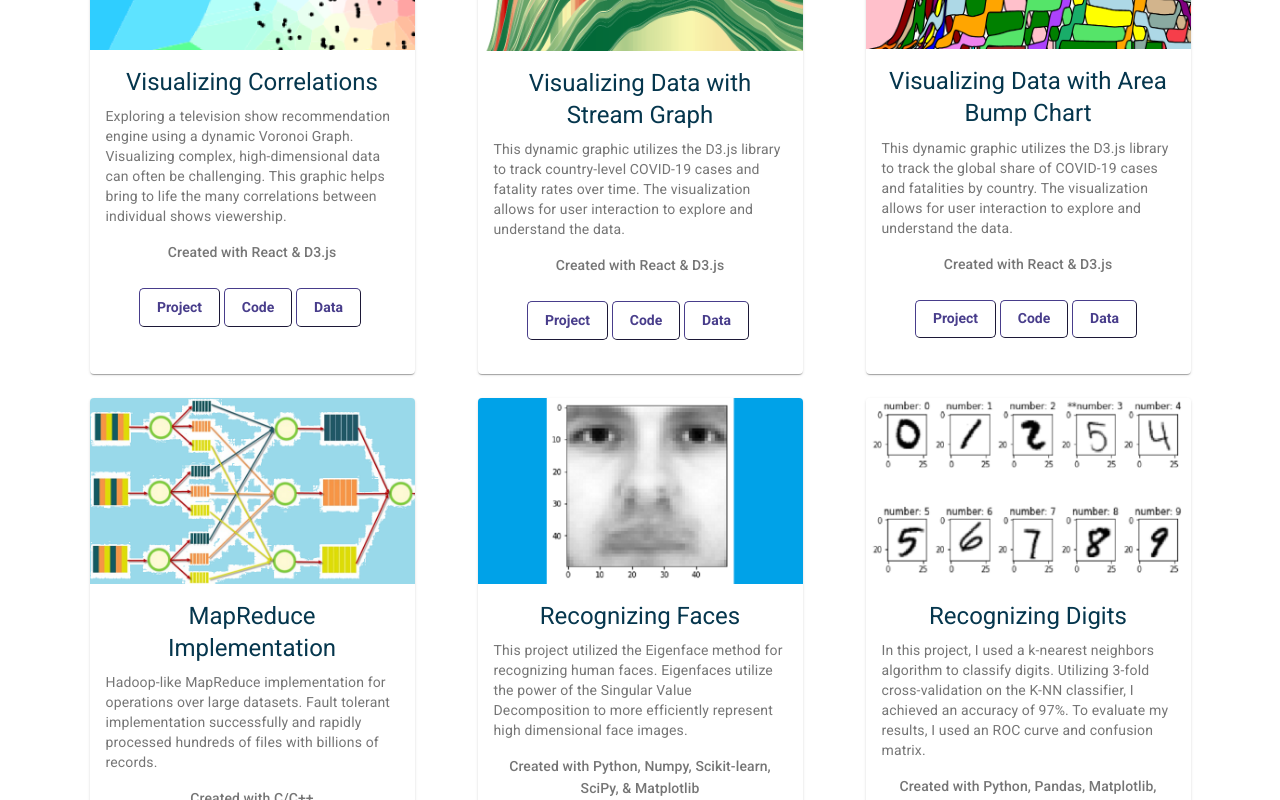
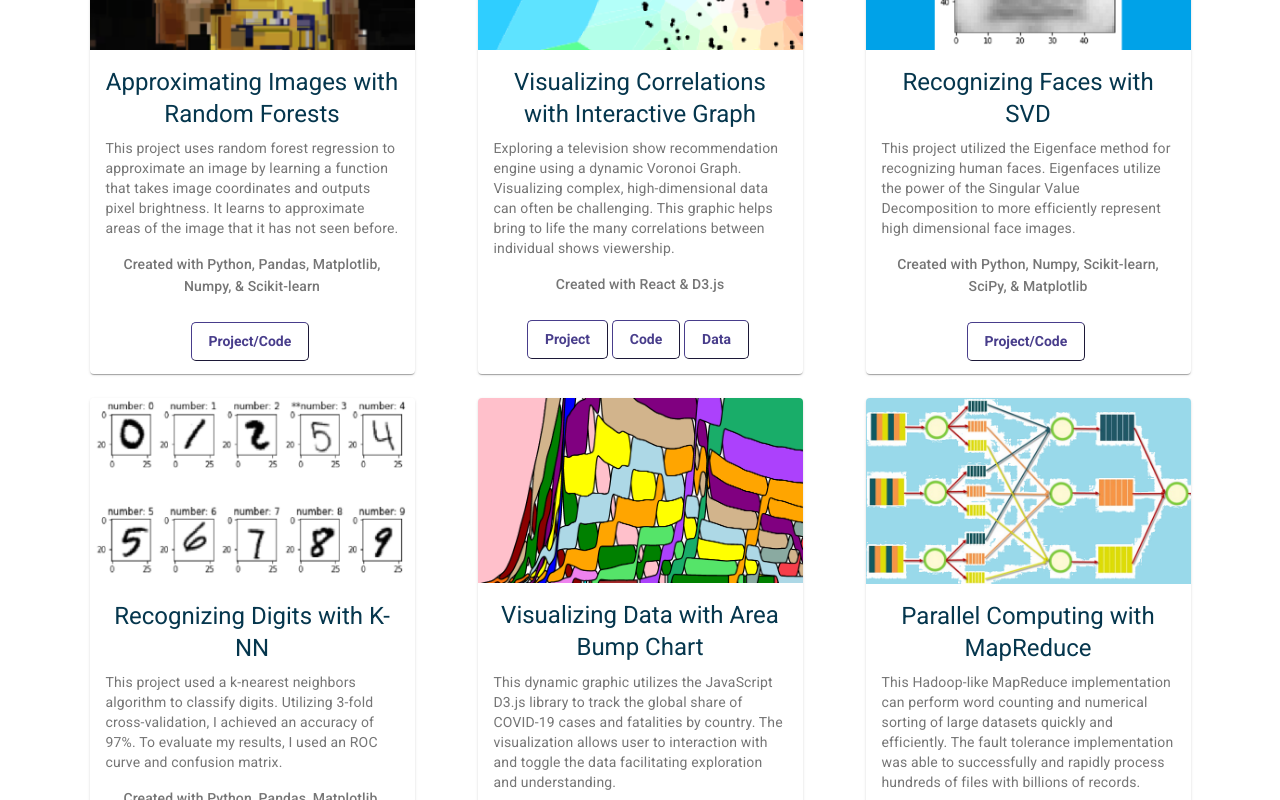
Before and after one commit to tom-shanahan/tom-shanahan.github.io, a React (Create React App) app: page /projects in a window 1280 px wide. Shown: the part 440-1240 px from the top of the page. Built offline with nearby package versions, Linux system fonts and the light colour scheme.

Commit message:
reorganizing project cards, updating links

```diff
--- a/src/components/ProjectsPage.js
+++ b/src/components/ProjectsPage.js
@@ -27,70 +27,47 @@ function ProjectsPage(){
                     >
                         <Grid item xs className="col-lg-4 col-md-6 mb-4 mb-lg-0">
                             <ProjectCard
-                                title="Visualizing Correlations"
+                                title="Approximating Images with Random Forests"
+                                project_page="forest_image"
+                                img='/images/forest_image.png'
+                                tools="Python, Pandas, Matplotlib, Numpy, & Scikit-learn"
+                                code_link="None"
+                                data_link="None"
+                                shortDescription="
+                                This project uses random forest regression to approximate an image by learning a function that takes image coordinates and outputs pixel brightness. It learns to approximate areas of the image that it has not seen before.
+                                "
+                            />
+                        </Grid>
+                        <Grid item xs className="col-lg-4 col-md-6 mb-4 mb-lg-0">
+                            <ProjectCard
+                                title="Visualizing Correlations with Interactive Graph"
                                 project_page="/tv_voronoi"
                                 img='/images/tv_corr.PNG'
                                 tools="React & D3.js"
-                                code_link="tom-shanahan.github.io/blob/master/src/components/VoronoiGraph.js"
+                                code_link="tom-shanahan.github.io/blob/master/src/components/D3_graphs/VoronoiGraph.js"
                                 data_link="https://colab.research.google.com/drive/1JNnXVkwvR1CrOsiIdwod2ZwVKtGYaWqt?usp=sharing"
                                 shortDescription="Exploring a television show recommendation engine using a dynamic Voronoi Graph.
                                 Visualizing complex, high-dimensional data can often be challenging. This graphic helps bring to
                                 life the many correlations between individual shows viewership. "
                             />
                         </Grid>
-                        <Grid item xs className="col-lg-4 col-md-6 mb-4 mb-lg-0">
-                            <ProjectCard
-                                title="Visualizing Data with Stream Graph"
-                                project_page="stream_graph"
-                                img='/images/stream.png'
-                                tools="React & D3.js"
-                                code_link="tom-shanahan.github.io/blob/master/src/components/StreamGraph.js"
-                                data_link="https://colab.research.google.com/drive/1lRCAhOrRBCW8YIJZ4jkjv4A4K1JK5m2s?usp=sharing"
-                                shortDescription="
-                                This dynamic graphic utilizes the D3.js library to track country-level COVID-19 cases and fatality rates over time.
-                                The visualization allows for user interaction to explore and understand the data.
-                                "
-                            />
-                        </Grid>
-                        <Grid item xs className="col-lg-4 col-md-6 mb-4 mb-lg-0">
-                            <ProjectCard
-                                title="Visualizing Data with Area Bump Chart"
-                                project_page="area_bump"
-                                img='/images/bump.png'
-                                tools="React & D3.js"
-                                code_link="tom-shanahan.github.io/blob/master/src/components/AreaBumpGraph.js"
-                                data_link='https://colab.research.google.com/drive/1BYTmrtlquchTl7eTeBpWeYPnctlUDsjg?usp=sharing'
-                                shortDescription="
-                                This dynamic graphic utilizes the D3.js library to track the global share of COVID-19 cases and fatalities by country.
-                                The visualization allows for user interaction to explore and understand the data.
-                                "
-                            />
-                        </Grid>
                         {/*<Grid item xs className="col-lg-4 col-md-6 mb-4 mb-lg-0">*/}
                         {/*    <ProjectCard*/}
-                        {/*        title="Machine Learning"*/}
-                        {/*        project_page="/facial_recog"*/}
-                        {/*        img='/images/machine_learning.png'*/}
+                        {/*        title="Visualizing Data with Stream Graph"*/}
+                        {/*        project_page="stream_graph"*/}
+                        {/*        img='/images/stream.png'*/}
                         {/*        tools="React & D3.js"*/}
-                        {/*        code_link="Machine-Learning-Projects"*/}
-                        {/*        data_link="None"*/}
-                        {/*        shortDescription="Collection of machine learning projects utilizing Pandas, NumPy, Scikit-Learn, and more."*/}
+                        {/*        code_link="tom-shanahan.github.io/blob/master/src/components/D3_graphs/StreamGraph.js"*/}
+                        {/*        data_link="https://colab.research.google.com/drive/1lRCAhOrRBCW8YIJZ4jkjv4A4K1JK5m2s?usp=sharing"*/}
+                        {/*        shortDescription="*/}
+                        {/*        This dynamic graphic utilizes the D3.js library to track country-level COVID-19 cases and fatality rates over time.*/}
+                        {/*        The visualization allows for user interaction to explore and understand the data.*/}
+                        {/*        "*/}
                         {/*    />*/}
                         {/*</Grid>*/}
                         <Grid item xs className="col-lg-4 col-md-6 mb-4 mb-lg-0">
                             <ProjectCard
-                                title="MapReduce Implementation"
-                                project_page="/map_reduce"
-                                img='/images/mapReduce.png'
-                                tools="C/C++"
-                                code_link="MapReduce-Implementation"
-                                data_link='None'
-                                shortDescription="Hadoop-like MapReduce implementation for operations over large datasets. Fault tolerant implementation successfully and rapidly processed hundreds of files with billions of records."
-                            />
-                        </Grid>
-                        <Grid item xs className="col-lg-4 col-md-6 mb-4 mb-lg-0">
-                            <ProjectCard
-                                title="Recognizing Faces"
+                                title="Recognizing Faces with SVD"
                                 project_page="facial_recog"
                                 img='/images/facial_recog.png'
                                 tools="Python, Numpy, Scikit-learn, SciPy, & Matplotlib"
@@ -105,30 +82,44 @@ function ProjectsPage(){
                         </Grid>
                         <Grid item xs className="col-lg-4 col-md-6 mb-4 mb-lg-0">
                             <ProjectCard
-                                title="Recognizing Digits"
+                                title="Recognizing Digits with K-NN"
                                 project_page="digit_recog"
                                 img='/images/digit_recog.png'
                                 tools="Python, Pandas, Matplotlib, Numpy, & Scikit-learn"
                                 code_link="None"
                                 data_link="None"
                                 shortDescription="
-                                In this project, I used a k-nearest neighbors algorithm to classify digits. Utilizing 3-fold cross-validation on the
-                                K-NN classifier, I achieved an accuracy of 97%. To evaluate my results, I used an ROC curve and confusion matrix.
+                                This project used a k-nearest neighbors algorithm to classify digits. Utilizing 3-fold cross-validation, I achieved an accuracy of 97%. To evaluate my results, I used an ROC curve and confusion matrix.
+                                "
+                            />
+                        </Grid>
+
+                        <Grid item xs className="col-lg-4 col-md-6 mb-4 mb-lg-0">
+                            <ProjectCard
+                                title="Visualizing Data with Area Bump Chart"
+                                project_page="area_bump"
+                                img='/images/bump.png'
+                                tools="React & D3.js"
+                                code_link="tom-shanahan.github.io/blob/master/src/components/D3_graphs/AreaBumpGraph.js"
+                                data_link='https://colab.research.google.com/drive/1BYTmrtlquchTl7eTeBpWeYPnctlUDsjg?usp=sharing'
+                                shortDescription="
+                                This dynamic graphic utilizes the JavaScript D3.js library to track the global share of COVID-19 cases and fatalities by country.
+                                The visualization allows user to interaction with and toggle the data facilitating exploration and understanding.
                                 "
                             />
                         </Grid>
                         <Grid item xs className="col-lg-4 col-md-6 mb-4 mb-lg-0">
                             <ProjectCard
-                                title="Approximating Images with Random Forests"
-                                project_page="forest_image"
-                                img='/images/forest_image.png'
-                                tools="Python, Pandas, Matplotlib, Numpy, & Scikit-learn"
-                                code_link="None"
-                                data_link="None"
+                                title="Parallel Computing with MapReduce"
+                                project_page="/map_reduce"
+                                img='/images/mapReduce.png'
+                                tools="C/C++"
+                                code_link="MapReduce-Implementation"
+                                data_link='None'
                                 shortDescription="
-                                This project uses random forest regression to approximate an image by learning a function that takes image coordinates and outputs pixel brightness. It learns to approximate areas of the image that it has not seen before.
+                                This Hadoop-like MapReduce implementation can perform word counting and numerical sorting of large datasets quickly
+                                and efficiently. The fault tolerance implementation was able to successfully and rapidly process hundreds of files with billions of records.
                                 "
-
                             />
                         </Grid>
                         <Grid item xs className="col-lg-4 col-md-6 mb-4 mb-lg-0">
--- a/src/components/project_pages/page_covid_area_bump.js
+++ b/src/components/project_pages/CovidAreaBumpPage.js
@@ -10,7 +10,7 @@ function AreaBumpPage(){
                     style = {{display: 'flex',  justifyContent:'center', alignItems:'center'}}
                     title="Area Bump Chart"
                     next_page="map_reduce"
-                    prev_page="stream_graph"
+                    prev_page="digit_recog"
                     tools="React & D3.js"
                     visualizationComponent=<AreaBump size={[500,500]}/>
                 description=
--- a/src/components/project_pages/DigitRecognizerPage.js
+++ b/src/components/project_pages/DigitRecognizerPage.js
@@ -8,7 +8,7 @@ function DigitRecogPage(){
                 <ProjectDescriptionMaster
                     // style = {{display: 'flex',  justifyContent:'center', alignItems:'center'}}
                     title="Digit Recognizer"
-                    next_page="forest_image"
+                    next_page="area_bump"
                     prev_page="facial_recog"
                     tools="Python, Pandas, Matplotlib, Numpy, & Scikit-learn"
                     html_location="/digit_recognizer.html"
--- a/src/components/project_pages/page_facial_recognition.js
+++ b/src/components/project_pages/FacialRecognitionPage.js
@@ -6,10 +6,9 @@ function FacialRecogPage(){
         <div className="container">
             <div className="row project-detail">
                 <ProjectDescriptionMaster
-                    // style = {{display: 'flex',  justifyContent:'center', alignItems:'center'}}
                     title="Facial Recognition"
                     next_page="digit_recog"
-                    prev_page="map_reduce"
+                    prev_page="tv_voronoi"
                     tools="Python, Numpy, Scikit-learn, SciPy, & Matplotlib"
                     html_location="/facial_recog.html"
                     description=""
--- a/src/components/project_pages/ForestImagePage.js
+++ b/src/components/project_pages/ForestImagePage.js
@@ -8,8 +8,8 @@ function ForestImagePage(){
                 <ProjectDescriptionMaster
                     // style = {{display: 'flex',  justifyContent:'center', alignItems:'center'}}
                     title="Random forests for image approximation"
-                    next_page="recommendation_engine"
-                    prev_page="digit_recog"
+                    next_page="tv_voronoi"
+                    prev_page="recommendation_engine"
                     tools="Python, Pandas, Matplotlib, Numpy, & Scikit-learn"
                     html_location="/forest_image.html"
                     description=
--- a/src/components/project_pages/MapReducePage.js
+++ b/src/components/project_pages/MapReducePage.js
@@ -8,7 +8,7 @@ function MapReducePage(){
             <div className="row project-detail">
                 <ProjectDescriptionMaster
                     title="MapReduce"
-                    next_page="facial_recog"
+                    next_page="recommendation_engine"
                     prev_page="area_bump"
                     tools="C/C++"
                     html_location="None"
--- a/src/components/project_pages/RecommendEnginePage.js
+++ b/src/components/project_pages/RecommendEnginePage.js
@@ -8,8 +8,8 @@ function RecommendEnginePage(){
                 <ProjectDescriptionMaster
                     // style = {{display: 'flex',  justifyContent:'center', alignItems:'center'}}
                     title="Recommendation Engine"
-                    next_page="tv_voronoi"
-                    prev_page="forest_image"
+                    next_page="forest_image"
+                    prev_page="map_reduce"
                     tools="Python, Pandas, Matplotlib, Numpy, SciPy, & Scikit-learn"
                     html_location="/recommendation_engine.html"
                     description=""
--- a/src/components/project_pages/page_tv_voronoiPage.js
+++ b/src/components/project_pages/TVVoronoiPage.js
@@ -8,8 +8,8 @@ function TVVoronoiPage(){
             <div id="voronoi-div" className="row project-detail">
                 <ProjectVisualizationMaster
                     title="VoronoiGraph Diagram"
-                    next_page="/stream_graph"
-                    prev_page="/recommendation_engine"
+                    next_page="/facial_recog"
+                    prev_page="/forest_image"
                     tools="React & D3.js"
                     visualizationComponent=<VoronoiGraph size={[500,500]}/>
                 description=
```
Also changed, not shown: src/components/D3_graphs/StreamGraph.js (+3 -9 lines), src/components/Navigation.js (+4 -4 lines), src/components/project_pages/CovidStreamPage.js (renamed from src/components/project_pages/page_covid_stream.js).
